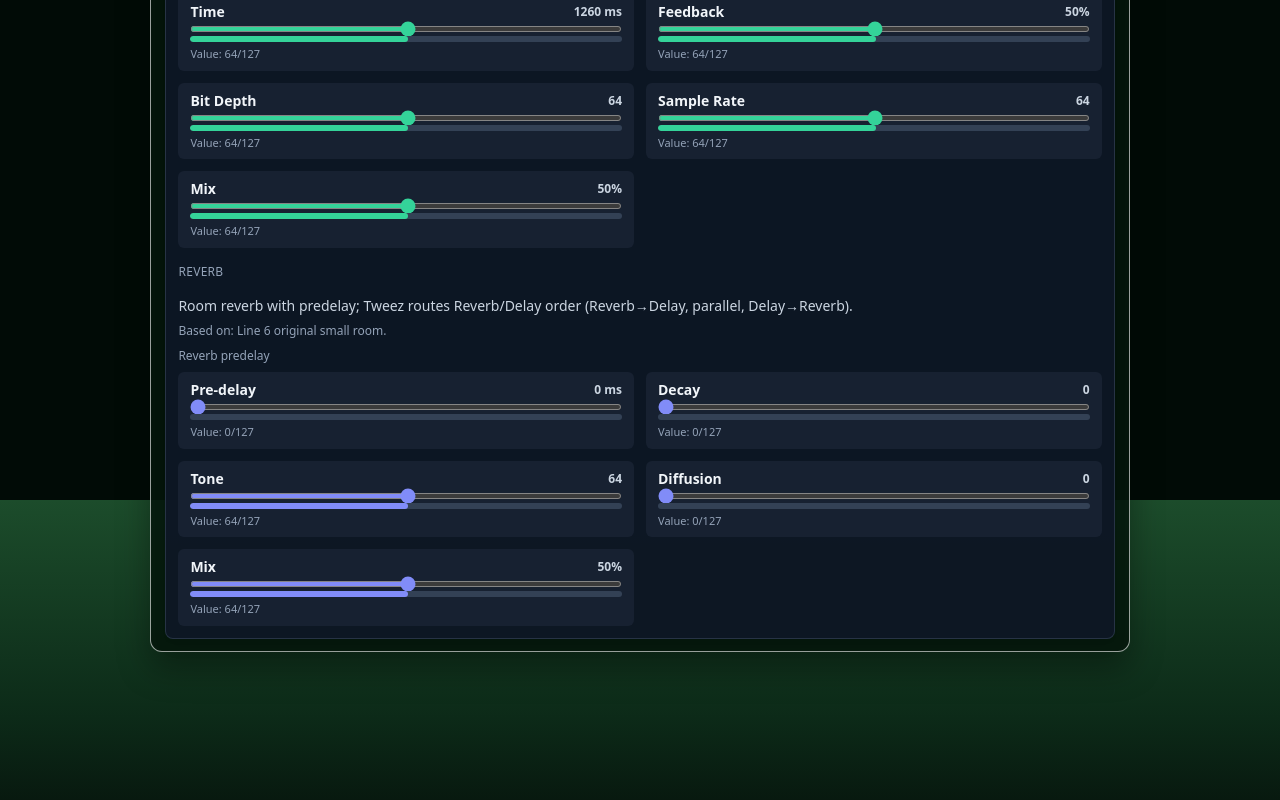
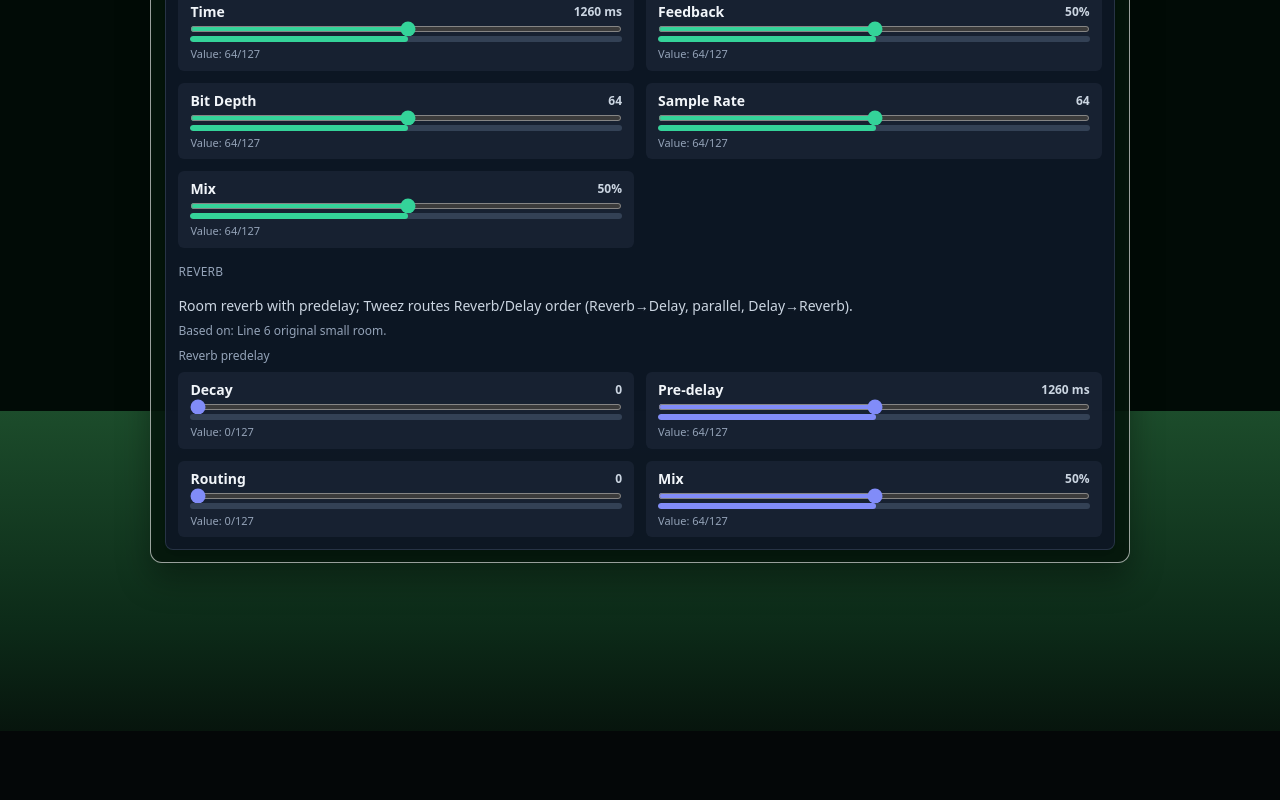
Before and after one commit to salmanj1/MacDLmkII, a React (Vite) app: page / in a window 1280 px wide. Shown: the part 1698-2498 px from the top of the page. After the commit the page ends 2429 px from the top, so only its background shows below. Built offline with nearby package versions, Linux system fonts and the light colour scheme.

Commit message:
feat: update parameter mappings with improved labels and additional properties for better clarity

```diff
--- a/src/data/parameterMappings.ts
+++ b/src/data/parameterMappings.ts
@@ -113,108 +113,190 @@ export const parameterMappings: Record<Mode, Record<ModelKey, ParameterDisplay[]
   },
   'Secret Reverb': {
     default: [
-      { id: 'time', primaryLabel: 'Pre-delay', unit: 'ms', formatter: millis },
       { id: 'repeats', primaryLabel: 'Decay', unit: 'generic' },
-      { id: 'tweak', primaryLabel: 'Tone', unit: 'generic' },
-      { id: 'tweez', primaryLabel: 'Mod', unit: 'generic' },
+      { id: 'tweak', primaryLabel: 'Model Tweak', unit: 'generic' },
+      {
+        id: 'tweez',
+        primaryLabel: 'Routing',
+        secondaryLabel: 'Reverb/Delay',
+        unit: 'generic'
+      },
       { id: 'mix', primaryLabel: 'Mix', unit: '%', formatter: percent }
     ],
     Room: [
-      { id: 'time', primaryLabel: 'Pre-delay', unit: 'ms', formatter: millis },
       { id: 'repeats', primaryLabel: 'Decay', unit: 'generic' },
-      { id: 'tweak', primaryLabel: 'Tone', unit: 'generic' },
-      { id: 'tweez', primaryLabel: 'Diffusion', unit: 'generic' },
+      { id: 'tweak', primaryLabel: 'Pre-delay', unit: 'ms', formatter: millis },
+      {
+        id: 'tweez',
+        primaryLabel: 'Routing',
+        secondaryLabel: 'Reverb/Delay',
+        unit: 'generic'
+      },
       { id: 'mix', primaryLabel: 'Mix', unit: '%', formatter: percent }
     ],
     Plate: [
-      { id: 'time', primaryLabel: 'Pre-delay', unit: 'ms', formatter: millis },
       { id: 'repeats', primaryLabel: 'Decay', unit: 'generic' },
-      { id: 'tweak', primaryLabel: 'Tone', unit: 'generic' },
-      { id: 'tweez', primaryLabel: 'Damping', unit: 'generic' },
+      { id: 'tweak', primaryLabel: 'Pre-delay', unit: 'ms', formatter: millis },
+      {
+        id: 'tweez',
+        primaryLabel: 'Routing',
+        secondaryLabel: 'Reverb/Delay',
+        unit: 'generic'
+      },
       { id: 'mix', primaryLabel: 'Mix', unit: '%', formatter: percent }
     ],
     'Particle Verb': [
-      { id: 'time', primaryLabel: 'Pre-delay', unit: 'ms', formatter: millis },
       { id: 'repeats', primaryLabel: 'Decay', unit: 'generic' },
-      { id: 'tweak', primaryLabel: 'Mod', unit: 'generic' },
-      { id: 'tweez', primaryLabel: 'Glitch Size', unit: 'generic' },
+      { id: 'tweak', primaryLabel: 'Condition', unit: 'generic' },
+      {
+        id: 'tweez',
+        primaryLabel: 'Routing',
+        secondaryLabel: 'Reverb/Delay',
+        unit: 'generic'
+      },
       { id: 'mix', primaryLabel: 'Mix', unit: '%', formatter: percent }
     ],
     'Double Tank': [
-      { id: 'time', primaryLabel: 'Pre-delay', unit: 'ms', formatter: millis },
       { id: 'repeats', primaryLabel: 'Decay', unit: 'generic' },
-      { id: 'tweak', primaryLabel: 'Tone', unit: 'generic' },
-      { id: 'tweez', primaryLabel: 'Damping', unit: 'generic' },
+      { id: 'tweak', primaryLabel: 'Mod Depth', unit: 'generic' },
+      {
+        id: 'tweez',
+        primaryLabel: 'Routing',
+        secondaryLabel: 'Reverb/Delay',
+        unit: 'generic'
+      },
       { id: 'mix', primaryLabel: 'Mix', unit: '%', formatter: percent }
     ],
     Octo: [
-      { id: 'time', primaryLabel: 'Pre-delay', unit: 'ms', formatter: millis },
       { id: 'repeats', primaryLabel: 'Decay', unit: 'generic' },
-      { id: 'tweak', primaryLabel: 'Shimmer Level', unit: 'generic' },
-      { id: 'tweez', primaryLabel: 'Shimmer Tone', unit: 'generic' },
+      { id: 'tweak', primaryLabel: 'Intensity', unit: 'generic' },
+      {
+        id: 'tweez',
+        primaryLabel: 'Routing',
+        secondaryLabel: 'Reverb/Delay',
+        unit: 'generic'
+      },
       { id: 'mix', primaryLabel: 'Mix', unit: '%', formatter: percent }
     ],
     Tile: [
-      { id: 'time', primaryLabel: 'Pre-delay', unit: 'ms', formatter: millis },
       { id: 'repeats', primaryLabel: 'Decay', unit: 'generic' },
-      { id: 'tweak', primaryLabel: 'Tone', unit: 'generic' },
-      { id: 'tweez', primaryLabel: 'Damping', unit: 'generic' },
+      { id: 'tweak', primaryLabel: 'Pre-delay', unit: 'ms', formatter: millis },
+      {
+        id: 'tweez',
+        primaryLabel: 'Routing',
+        secondaryLabel: 'Reverb/Delay',
+        unit: 'generic'
+      },
+      { id: 'mix', primaryLabel: 'Mix', unit: '%', formatter: percent }
+    ],
+    Ducking: [
+      { id: 'repeats', primaryLabel: 'Decay', unit: 'generic' },
+      { id: 'tweak', primaryLabel: 'Pre-delay', unit: 'ms', formatter: millis },
+      {
+        id: 'tweez',
+        primaryLabel: 'Routing',
+        secondaryLabel: 'Reverb/Delay',
+        unit: 'generic'
+      },
+      { id: 'mix', primaryLabel: 'Mix', unit: '%', formatter: percent }
+    ],
+    Plateaux: [
+      { id: 'repeats', primaryLabel: 'Decay', unit: 'generic' },
+      { id: 'tweak', primaryLabel: 'Pitch Modes', unit: 'generic' },
+      {
+        id: 'tweez',
+        primaryLabel: 'Routing',
+        secondaryLabel: 'Reverb/Delay',
+        unit: 'generic'
+      },
       { id: 'mix', primaryLabel: 'Mix', unit: '%', formatter: percent }
     ],
     'Cave': [
-      { id: 'time', primaryLabel: 'Pre-delay', unit: 'ms', formatter: millis },
       { id: 'repeats', primaryLabel: 'Decay', unit: 'generic' },
-      { id: 'tweak', primaryLabel: 'Tone', unit: 'generic' },
-      { id: 'tweez', primaryLabel: 'Mod', unit: 'generic' },
+      { id: 'tweak', primaryLabel: 'Pre-delay', unit: 'ms', formatter: millis },
+      {
+        id: 'tweez',
+        primaryLabel: 'Routing',
+        secondaryLabel: 'Reverb/Delay',
+        unit: 'generic'
+      },
       { id: 'mix', primaryLabel: 'Mix', unit: '%', formatter: percent }
     ],
     'Searchlights': [
-      { id: 'time', primaryLabel: 'Pre-delay', unit: 'ms', formatter: millis },
       { id: 'repeats', primaryLabel: 'Decay', unit: 'generic' },
-      { id: 'tweak', primaryLabel: 'Lo Cut', unit: 'generic' },
-      { id: 'tweez', primaryLabel: 'Hi Cut', unit: 'generic' },
+      { id: 'tweak', primaryLabel: 'Mod Intensity', unit: 'generic' },
+      {
+        id: 'tweez',
+        primaryLabel: 'Routing',
+        secondaryLabel: 'Reverb/Delay',
+        unit: 'generic'
+      },
       { id: 'mix', primaryLabel: 'Mix', unit: '%', formatter: percent }
     ],
     'Hot Springs': [
-      { id: 'time', primaryLabel: 'Pre-delay', unit: 'ms', formatter: millis },
       { id: 'repeats', primaryLabel: 'Decay', unit: 'generic' },
-      { id: 'tweak', primaryLabel: 'Tone', unit: 'generic' },
-      { id: 'tweez', primaryLabel: 'Drip/Lo Cut', unit: 'generic' },
+      { id: 'tweak', primaryLabel: 'Spring Count', unit: 'generic' },
+      {
+        id: 'tweez',
+        primaryLabel: 'Routing',
+        secondaryLabel: 'Reverb/Delay',
+        unit: 'generic'
+      },
       { id: 'mix', primaryLabel: 'Mix', unit: '%', formatter: percent }
     ],
     'Ganymede': [
-      { id: 'time', primaryLabel: 'Pre-delay', unit: 'ms', formatter: millis },
       { id: 'repeats', primaryLabel: 'Decay', unit: 'generic' },
-      { id: 'tweak', primaryLabel: 'Lo Cut', unit: 'generic' },
-      { id: 'tweez', primaryLabel: 'Hi Cut', unit: 'generic' },
+      { id: 'tweak', primaryLabel: 'Mod Depth', unit: 'generic' },
+      {
+        id: 'tweez',
+        primaryLabel: 'Routing',
+        secondaryLabel: 'Reverb/Delay',
+        unit: 'generic'
+      },
       { id: 'mix', primaryLabel: 'Mix', unit: '%', formatter: percent }
     ],
     'Chamber': [
-      { id: 'time', primaryLabel: 'Pre-delay', unit: 'ms', formatter: millis },
       { id: 'repeats', primaryLabel: 'Decay', unit: 'generic' },
-      { id: 'tweak', primaryLabel: 'Tone', unit: 'generic' },
-      { id: 'tweez', primaryLabel: 'Diffusion', unit: 'generic' },
+      { id: 'tweak', primaryLabel: 'Pre-delay', unit: 'ms', formatter: millis },
+      {
+        id: 'tweez',
+        primaryLabel: 'Routing',
+        secondaryLabel: 'Reverb/Delay',
+        unit: 'generic'
+      },
       { id: 'mix', primaryLabel: 'Mix', unit: '%', formatter: percent }
     ],
     'Hall': [
-      { id: 'time', primaryLabel: 'Pre-delay', unit: 'ms', formatter: millis },
       { id: 'repeats', primaryLabel: 'Decay', unit: 'generic' },
-      { id: 'tweak', primaryLabel: 'Tone', unit: 'generic' },
-      { id: 'tweez', primaryLabel: 'Mod', unit: 'generic' },
+      { id: 'tweak', primaryLabel: 'Pre-delay', unit: 'ms', formatter: millis },
+      {
+        id: 'tweez',
+        primaryLabel: 'Routing',
+        secondaryLabel: 'Reverb/Delay',
+        unit: 'generic'
+      },
       { id: 'mix', primaryLabel: 'Mix', unit: '%', formatter: percent }
     ],
     'Glitz': [
-      { id: 'time', primaryLabel: 'Pre-delay', unit: 'ms', formatter: millis },
       { id: 'repeats', primaryLabel: 'Decay', unit: 'generic' },
-      { id: 'tweak', primaryLabel: 'Shimmer', unit: 'generic' },
-      { id: 'tweez', primaryLabel: 'Shimmer Tone', unit: 'generic' },
+      { id: 'tweak', primaryLabel: 'Mod Depth', unit: 'generic' },
+      {
+        id: 'tweez',
+        primaryLabel: 'Routing',
+        secondaryLabel: 'Reverb/Delay',
+        unit: 'generic'
+      },
       { id: 'mix', primaryLabel: 'Mix', unit: '%', formatter: percent }
     ],
     'Reverb Off': [
-      { id: 'time', primaryLabel: 'Pre-delay', unit: 'ms', formatter: millis },
       { id: 'repeats', primaryLabel: 'Decay', unit: 'generic' },
-      { id: 'tweak', primaryLabel: 'Tone', unit: 'generic' },
-      { id: 'tweez', primaryLabel: 'Mod', unit: 'generic' },
+      { id: 'tweak', primaryLabel: 'Bypass', unit: 'generic' },
+      {
+        id: 'tweez',
+        primaryLabel: 'Routing',
+        secondaryLabel: 'Reverb/Delay',
+        unit: 'generic'
+      },
       { id: 'mix', primaryLabel: 'Mix', unit: '%', formatter: percent }
     ]
   }
```
